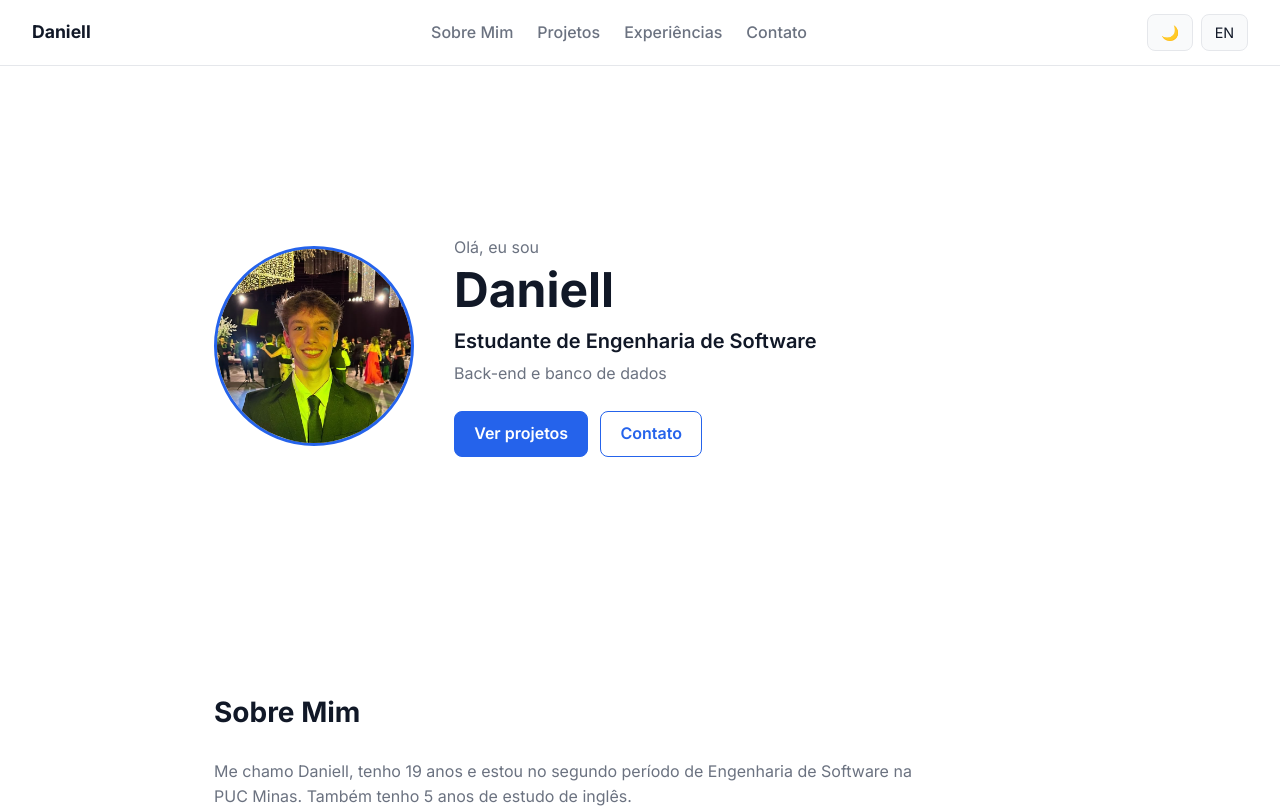
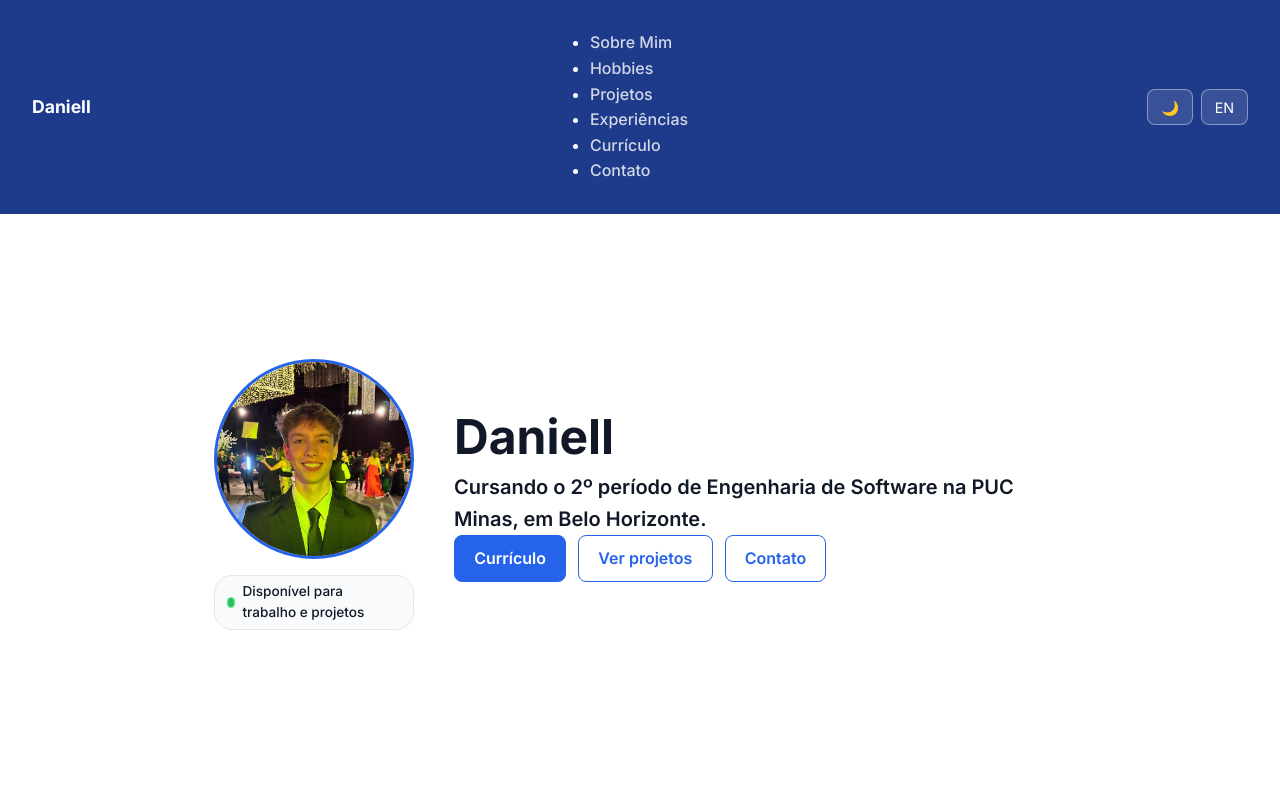
Before and after one commit to daniell-2508/portfolio, a React (Vite) app: page / in a window 1280 px wide. Shown: the top 808 px of the page. Built offline with nearby package versions, Linux system fonts and the light colour scheme.

Commit message:
Redesign: cor do header e novo texto do selo

```diff
--- a/src/App.jsx
+++ b/src/App.jsx
@@ -6,6 +6,8 @@ import Experiencias from './components/Experiencias'
 import Contato from './components/Contato'
 import Footer from './components/Footer'
 import Topo from './components/Topo'
+import Hobbies from './components/Hobbies'
+import Curriculo from './components/Curriculo'
 
 function App() {
   const nome = 'Daniell'
--- /dev/null
+++ b/src/components/Curriculo.jsx
@@ -0,0 +1,55 @@
+import { useState } from 'react'
+
+const textos = {
+  pt: {
+    titulo: 'Currículo',
+    ver: 'Ver currículo',
+    esconder: 'Esconder currículo',
+    abrir: 'Abrir em nova aba',
+    baixar: 'Baixar PDF',
+    arquivo: '/curriculo-pt.pdf',
+    titleFrame: 'Currículo em PDF',
+  },
+  en: {
+    titulo: 'Resume',
+    ver: 'View resume',
+    esconder: 'Hide resume',
+    abrir: 'Open in new tab',
+    baixar: 'Download PDF',
+    arquivo: '/curriculo-en.pdf',
+    titleFrame: 'Resume in PDF',
+  },
+}
+
+function Curriculo({ idioma }) {
+  const t = textos[idioma]
+  const [aberto, setAberto] = useState(false)
+
+  return (
+    <section id="curriculo">
+      <h2>{t.titulo}</h2>
+
+      <div className="curriculo__botoes">
+        <button className="botao" onClick={() => setAberto(!aberto)}>
+          {aberto ? t.esconder : t.ver}
+        </button>
+        <a className="botao botao--contorno" href={t.arquivo} target="_blank" rel="noreferrer">
+          {t.abrir}
+        </a>
+        <a className="botao botao--contorno" href={t.arquivo} download>
+          {t.baixar}
+        </a>
+      </div>
+
+      {aberto && (
+        <iframe
+          className="curriculo__visualizador"
+          src={t.arquivo}
+          title={t.titleFrame}
+        />
+      )}
+    </section>
+  )
+}
+
+export default Curriculo
--- a/src/components/Header.jsx
+++ b/src/components/Header.jsx
@@ -1,18 +1,21 @@
 const links = {
   pt: [
     { id: 'sobre', texto: 'Sobre Mim' },
+    { id: 'hobbies', texto: 'Hobbies' },
     { id: 'projetos', texto: 'Projetos' },
     { id: 'experiencias', texto: 'Experiências' },
+    { id: 'curriculo', texto: 'Currículo' },
     { id: 'contato', texto: 'Contato' },
   ],
   en: [
     { id: 'sobre', texto: 'About' },
+    { id: 'hobbies', texto: 'Hobbies' },
     { id: 'projetos', texto: 'Projects' },
     { id: 'experiencias', texto: 'Experience' },
+    { id: 'curriculo', texto: 'Resume' },
     { id: 'contato', texto: 'Contact' },
   ],
 }
-
 function Header({ nome, idioma, setIdioma, tema, setTema }) {
   return (
     <header className="header">
--- /dev/null
+++ b/src/components/Hobbies.jsx
@@ -0,0 +1,46 @@
+const textos = {
+  pt: { titulo: 'Hobbies' },
+  en: { titulo: 'Hobbies' },
+}
+
+const hobbies = [
+  {
+    id: 'esportes',
+    icone: '🏃',
+    titulo: { pt: 'Esportes', en: 'Sports' },
+    texto: {
+      pt: 'Ao longo da vida, pratiquei futebol, futsal, basquete, ping-pong e corrida. Hoje jogo pela atlética do meu curso, foco na musculação e estou me preparando para correr a Meia Maratona da Pampulha no fim do ano.',
+      en: "Throughout my life, I've played soccer, futsal, basketball and table tennis, and I've also done a lot of running. Today I play for my course's student athletic association, focus on strength training, and I'm getting ready to run the Pampulha Half Marathon at the end of the year.",
+    },
+  },
+  {
+    id: 'filmes',
+    icone: '🎬',
+    titulo: { pt: 'Filmes', en: 'Movies' },
+    texto: {
+      pt: 'Sou apaixonado por filmes. Uso o Letterboxd para registrar tudo o que assisto e dar uma nota para cada um.',
+      en: 'I am passionate about movies. I use Letterboxd to log everything I watch and give each film a rating.',
+    },
+  },
+]
+
+function Hobbies({ idioma }) {
+  const t = textos[idioma]
+
+  return (
+    <section id="hobbies">
+      <h2>{t.titulo}</h2>
+      <div className="hobbies">
+        {hobbies.map((h) => (
+          <article key={h.id} className="hobby">
+            <span className="hobby__icone">{h.icone}</span>
+            <h3>{h.titulo[idioma]}</h3>
+            <p>{h.texto[idioma]}</p>
+          </article>
+        ))}
+      </div>
+    </section>
+  )
+}
+
+export default Hobbies
--- a/src/components/SobreMim.jsx
+++ b/src/components/SobreMim.jsx
@@ -3,22 +3,16 @@
 const textos = {
   pt: {
     titulo: 'Sobre Mim',
-    botao: 'English',
     paragrafos: [
-      'Me chamo Daniell, tenho 19 anos e estou no segundo período de Engenharia de Software na PUC Minas. Também tenho 5 anos de estudo de inglês.',
-      'Tenho bastante interesse em back-end, que é a área que mais estou estudando na faculdade, e também me interesso por outras áreas da tecnologia, como banco de dados.',
-      'Durante o curso, já realizei projetos usando diversas linguagens de programação.',
-      'Atualmente, busco minha primeira oportunidade profissional (estágio, primeiro emprego ou freela) para ter contato com clientes e enfrentar desafios reais.',
+      'Tenho 19 anos e sou apaixonado por novas tecnologias e desenvolvimento de software, com foco em back-end. Trabalho com Python, Java, JavaScript, HTML, CSS e Spring Boot, estou aprendendo React e estou sempre buscando aprender e crescer na área de tecnologia. 🚀',
+      'Atualmente, busco minha primeira oportunidade profissional (estágio, primeiro emprego ou freela), para ter contato com clientes e enfrentar desafios reais.',
     ],
   },
   en: {
     titulo: 'About Me',
-    botao: 'Português',
     paragrafos: [
-      "My name is Daniell, I am 19 years old, and I am in my second semester of Software Engineering at PUC Minas. I have also studied English for 5 years.",
-      'I am very interested in back-end development, which is the area I am studying the most at university, and I am also interested in other areas of technology, such as databases.',
-      'During my degree, I have already worked on projects using several programming languages.',
-      'I am currently looking for my first professional opportunity (an internship, a first job, or freelance work) so I can work with clients and take on real challenges.',
+      "I'm 19 and passionate about new technologies and software development, with a focus on back-end. I work with Python, Java, JavaScript, HTML, CSS and Spring Boot, I'm learning React, and I'm always looking to learn and grow in the tech industry. 🚀",
+      "I'm currently looking for my first professional opportunity (an internship, a first job or freelance work), so I can work with clients and take on real challenges.",
     ],
   },
 }
--- a/src/components/Topo.jsx
+++ b/src/components/Topo.jsx
@@ -1,16 +1,16 @@
 const textos = {
   pt: {
-    ola: 'Olá, eu sou',
-    funcao: 'Estudante de Engenharia de Software',
-    foco: 'Back-end e banco de dados',
+    estudo: 'Cursando o 2º período de Engenharia de Software na PUC Minas, em Belo Horizonte.',
+    selo: 'Disponível para trabalho e projetos',
+    curriculo: 'Currículo',
     projetos: 'Ver projetos',
     contato: 'Contato',
     alt: 'Foto de perfil de',
   },
   en: {
-    ola: "Hi, I'm",
-    funcao: 'Software Engineering Student',
-    foco: 'Back-end and databases',
+    estudo: 'Second-semester Software Engineering student at PUC Minas, in Belo Horizonte, Brazil.',
+    selo: 'Open to work and projects',
+    curriculo: 'Resume',
     projetos: 'View projects',
     contato: 'Contact',
     alt: 'Profile photo of',
@@ -22,14 +22,19 @@ function Topo({ nome, idioma }) {
 
   return (
     <section className="topo">
-      <img className="topo__foto" src="/foto-perfil.jpg" alt={`${t.alt} ${nome}`} />
+      <div className="topo__lateral">
+        <img className="topo__foto" src="/foto-perfil.jpg" alt={`${t.alt} ${nome}`} />
+        <p className="topo__selo">
+          <span className="topo__selo-ponto"></span>
+          {t.selo}
+        </p>
+      </div>
       <div className="topo__texto">
-        <p className="topo__ola">{t.ola}</p>
         <h1>{nome}</h1>
-        <p className="topo__funcao">{t.funcao}</p>
-        <p className="topo__foco">{t.foco}</p>
+        <p className="topo__funcao">{t.estudo}</p>
         <div className="topo__botoes">
-          <a className="botao" href="#projetos">{t.projetos}</a>
+          <a className="botao" href="#curriculo">{t.curriculo}</a>
+          <a className="botao botao--contorno" href="#projetos">{t.projetos}</a>
           <a className="botao botao--contorno" href="#contato">{t.contato}</a>
         </div>
       </div>
--- a/src/index.css
+++ b/src/index.css
@@ -5,7 +5,8 @@
   --card: #f9fafb;
   --borda: #e5e7eb;
   --destaque: #2563eb;
-  --header-bg: rgba(255, 255, 255, 0.85);
+  --header-bg: #1e3a8a;
+  --header-texto: #ffffff;
 }
 
 [data-tema='dark'] {
@@ -15,7 +16,8 @@
   --card: #1e293b;
   --borda: #334155;
   --destaque: #60a5fa;
-  --header-bg: rgba(15, 23, 42, 0.85);
+  --header-bg: #172554;
+  --header-texto: #ffffff;
 }
 
 * {
@@ -51,51 +53,44 @@ a {
   gap: 1rem;
   padding: 0.9rem 2rem;
   background: var(--header-bg);
-  backdrop-filter: blur(8px);
-  border-bottom: 1px solid var(--borda);
+  color: var(--header-texto);
 }
 
 .header__nome {
   font-weight: 700;
   font-size: 1.1rem;
-}
-
-.header__links {
-  display: flex;
-  gap: 1.5rem;
-  margin: 0;
-  padding: 0;
-  list-style: none;
+  color: var(--header-texto);
 }
 
 .header__links a {
-  color: var(--texto-suave);
+  color: rgba(255, 255, 255, 0.8);
   text-decoration: none;
   font-weight: 500;
 }
 
 .header__links a:hover {
-  color: var(--destaque);
-}
-
-.header__acoes {
-  display: flex;
-  gap: 0.5rem;
+  color: #ffffff;
+  text-decoration: underline;
 }
 
 .botao-icone {
   padding: 0.35rem 0.8rem;
-  border: 1px solid var(--borda);
+  border: 1px solid rgba(255, 255, 255, 0.4);
   border-radius: 8px;
-  background: var(--card);
-  color: var(--texto);
+  background: rgba(255, 255, 255, 0.12);
+  color: #ffffff;
   font: inherit;
   font-size: 0.9rem;
   cursor: pointer;
 }
 
 .botao-icone:hover {
-  border-color: var(--destaque);
+  background: rgba(255, 255, 255, 0.25);
+}
+
+.header__acoes {
+  display: flex;
+  gap: 0.5rem;
 }
 
 /* Seções */
@@ -371,3 +366,105 @@ section h2 {
     justify-content: center;
   }
 }
+
+.topo__selo {
+  display: inline-flex;
+  align-items: center;
+  gap: 0.5rem;
+  margin: 0.75rem 0 0;
+  padding: 0.3rem 0.8rem;
+  border: 1px solid var(--borda);
+  border-radius: 999px;
+  background: var(--card);
+  font-size: 0.85rem;
+  font-weight: 500;
+}
+
+.topo__selo-ponto {
+  width: 0.6rem;
+  height: 0.6rem;
+  border-radius: 50%;
+  background: #22c55e;
+  animation: pulsar 1.6s infinite;
+}
+
+@keyframes pulsar {
+  0% {
+    box-shadow: 0 0 0 0 rgba(34, 197, 94, 0.6);
+  }
+  70% {
+    box-shadow: 0 0 0 8px rgba(34, 197, 94, 0);
+  }
+  100% {
+    box-shadow: 0 0 0 0 rgba(34, 197, 94, 0);
+  }
+}
+
+@media (prefers-reduced-motion: reduce) {
+  .topo__selo-ponto {
+    animation: none;
+  }
+}
+
+/* Foto + selo embaixo */
+.topo__lateral {
+  display: flex;
+  flex-direction: column;
+  align-items: center;
+  gap: 1rem;
+}
+
+.topo__lateral .topo__selo {
+  max-width: 260px;
+  margin: 0;
+  border-radius: 18px;
+}
+
+/* Hobbies */
+.hobbies {
+  display: grid;
+  grid-template-columns: repeat(auto-fit, minmax(260px, 1fr));
+  gap: 1rem;
+}
+
+.hobby {
+  padding: 1.25rem;
+  background: var(--card);
+  border: 1px solid var(--borda);
+  border-radius: 12px;
+}
+
+.hobby__icone {
+  font-size: 1.75rem;
+}
+
+.hobby h3 {
+  margin: 0.5rem 0 0.25rem;
+}
+
+.hobby p {
+  margin: 0;
+  color: var(--texto-suave);
+}
+
+/* Currículo */
+.curriculo__botoes {
+  display: flex;
+  flex-wrap: wrap;
+  gap: 0.75rem;
+  margin-bottom: 1.5rem;
+}
+
+.curriculo__botoes button.botao {
+  font: inherit;
+  font-weight: 600;
+  cursor: pointer;
+}
+
+.curriculo__visualizador {
+  width: 100%;
+  height: 720px;
+  border: 1px solid var(--borda);
+  border-radius: 12px;
+  background: var(--card);
+}
```
Also changed, not shown: 2 other files (tests, documents, lock files or other folders).
